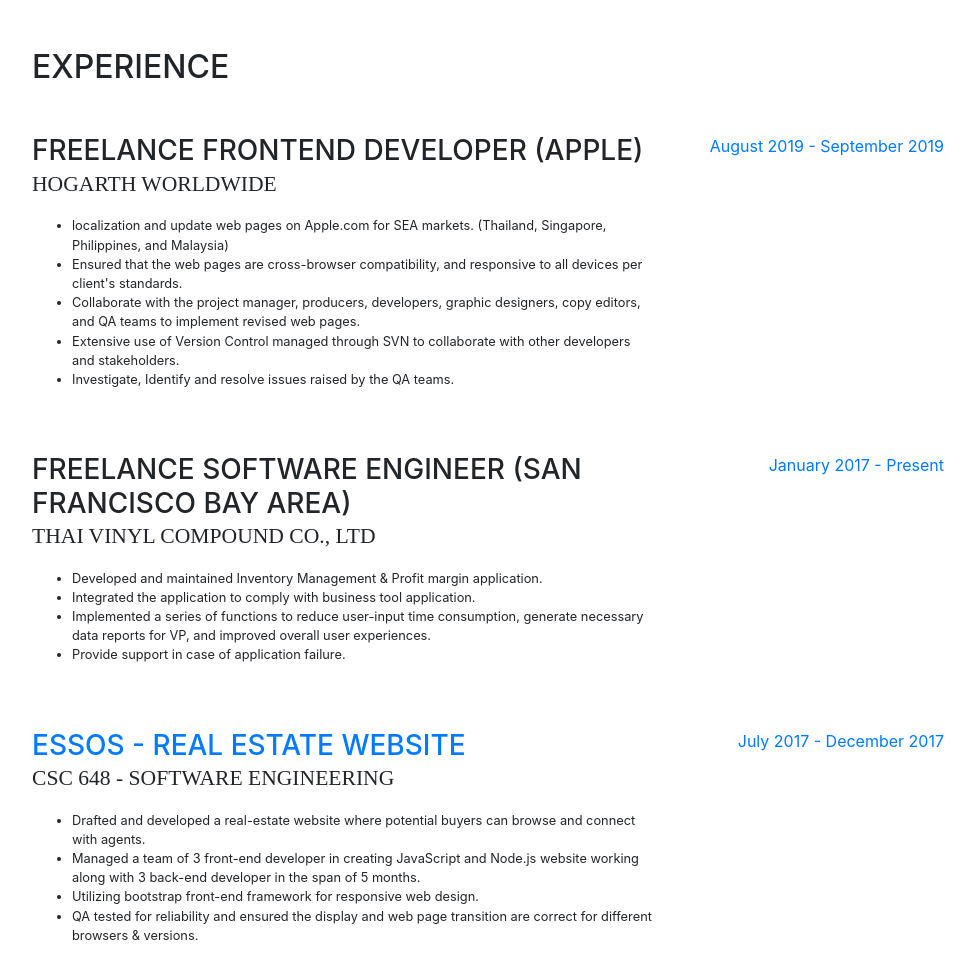
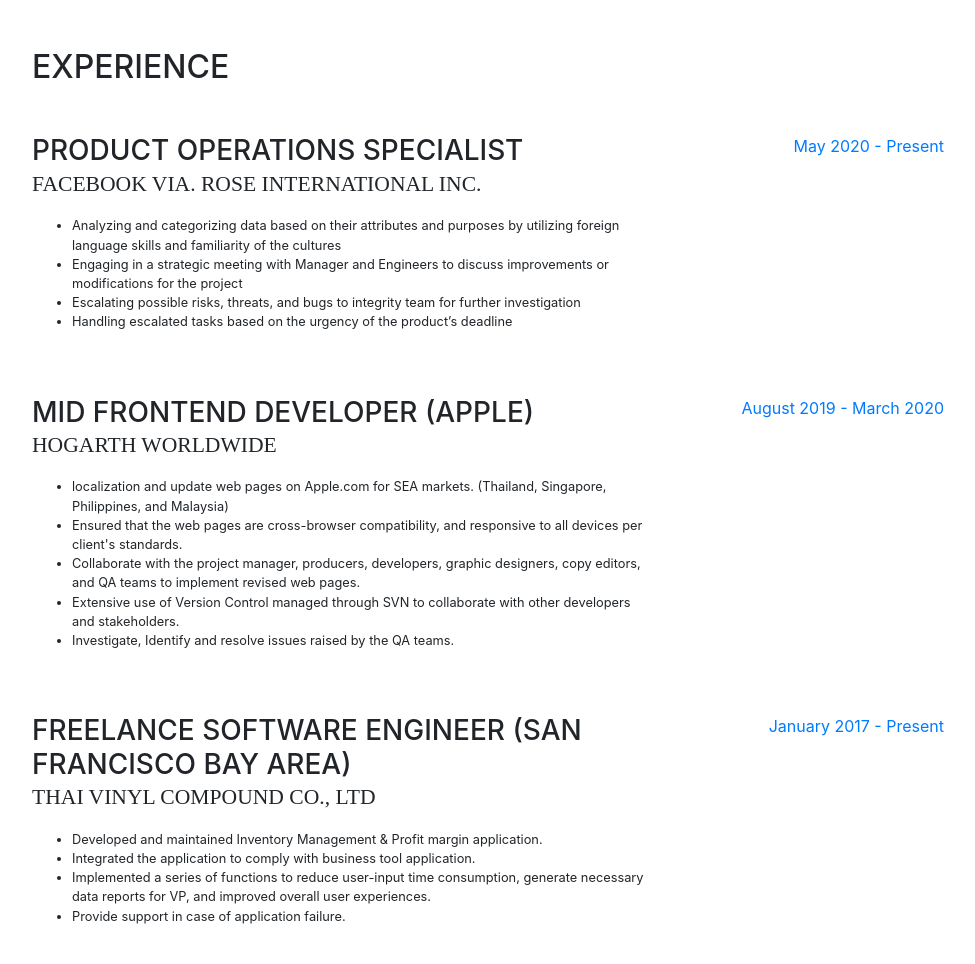
Before and after one commit to jparkeen/jparkeen.github.io, a website with bundled scripts: page index.html in a window 1280 px wide. Shown: the part 800-1764 px from the top of the page, without its empty margins (288-1263 px from the left). Built offline with nearby package versions, Linux system fonts and the light colour scheme; a web font is replaced by a local one.

Commit message:
update exp

```diff
--- a/index.html
+++ b/index.html
@@ -119,10 +119,27 @@
         <div class="my-auto">
           <h2 class="mb-5">Experience</h2>
 
+          <div class="resume-item d-flex flex-column flex-md-row mb-5">
+            <div class="resume-content mr-auto">
+              <h3 class="mb-0">Product Operations Specialist</h3>
+              <div class="subheading mb-3">Facebook via. Rose International Inc.</div>
+              <ul class="expr-font-size">
+                <li>Analyzing and categorizing data based on their attributes and purposes by utilizing foreign language skills and familiarity of the cultures</li>
+                <li>Engaging in a strategic meeting with Manager and Engineers to discuss improvements or modifications for the project</li>
+                <li>Escalating possible risks, threats, and bugs to integrity team for further investigation</li>
+                <li>Handling escalated tasks based on the urgency of the product’s deadline</li>
+              </ul>
+            </div>
+            <div class="resume-date text-md-right">
+              <span class="text-primary">May 2020 - Present</span>
+            </div>
+          </div>
+
+
 
           <div class="resume-item d-flex flex-column flex-md-row mb-5">
             <div class="resume-content mr-auto">
-              <h3 class="mb-0">Freelance Frontend Developer (Apple)</h3>
+              <h3 class="mb-0">Mid Frontend Developer (Apple)</h3>
               <div class="subheading mb-3">Hogarth Worldwide</div>
               <ul class="expr-font-size">
                 <li>localization and update web pages on Apple.com for SEA markets. (Thailand, Singapore, Philippines, and Malaysia)</li>
@@ -133,7 +150,7 @@
               </ul>
             </div>
             <div class="resume-date text-md-right">
-              <span class="text-primary">August 2019 - September 2019</span>
+              <span class="text-primary">August 2019 - March 2020</span>
             </div>
           </div>
 
@@ -194,7 +211,7 @@
           </div>
 
 
-          <div class="resume-item d-flex flex-column flex-md-row mb-5">
+          <!-- <div class="resume-item d-flex flex-column flex-md-row mb-5">
             <div class="resume-content mr-auto">
               <h3 class="mb-0">Software Developer Intern (San Francisco Bay Area)</h3>
               <div class="subheading mb-3">Thai Vinyl Compound Co., Ltd</div>
@@ -207,7 +224,7 @@
             <div class="resume-date text-md-right">
               <span class="text-primary">May 2016 - August 2016</span>
             </div>
-          </div>
+          </div> -->
 
 
         </div>
```
